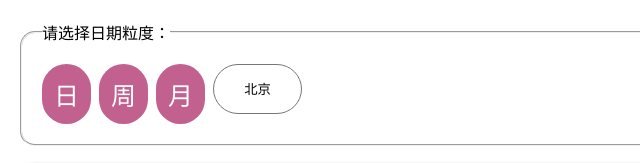
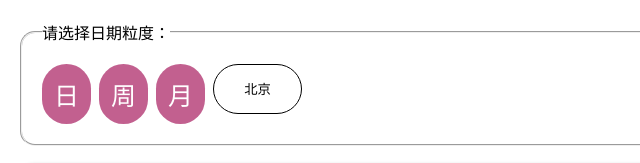
Before and after one commit to ifestudy/ife-task, a plain HTML site: page task17/icepro/task0017.html in a window 1280 px wide. Shown: the top 163 px of the page, 0-640 px from the left. Drawn offline with Linux system fonts and the light colour scheme.

Commit message:
修正一个火狐的显示问题

```diff
--- a/task17/icepro/task0017.html
+++ b/task17/icepro/task0017.html
@@ -42,7 +42,10 @@
       }
       select {
         height: 50px;
+        border: 1px solid #000;
         border-radius: 30px;
+        -moz-border-radius: 30px;
+        -webkit-border-radius: 30px;
         text-align: center;
         /*height: 20px;*/
         appearance:none;
```
